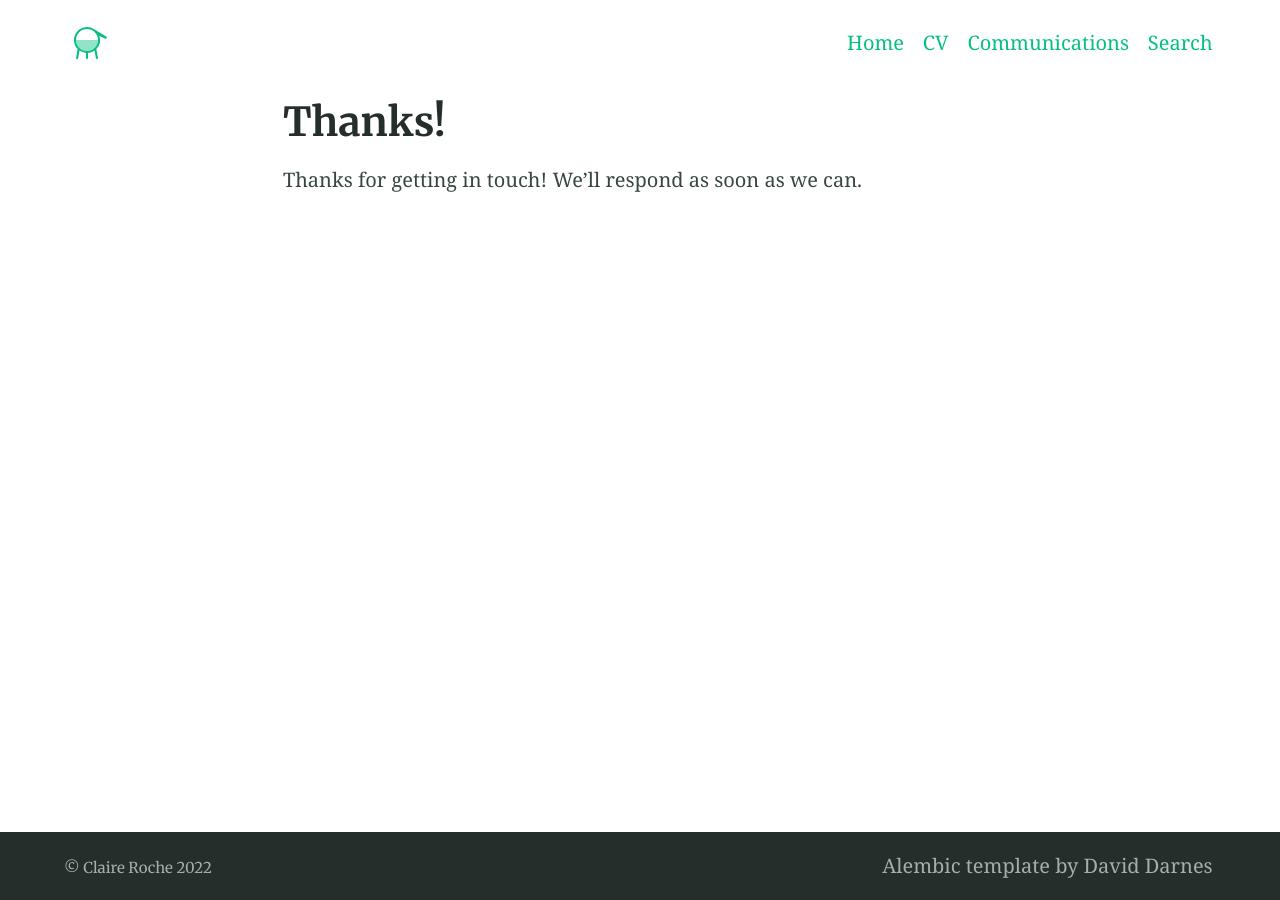
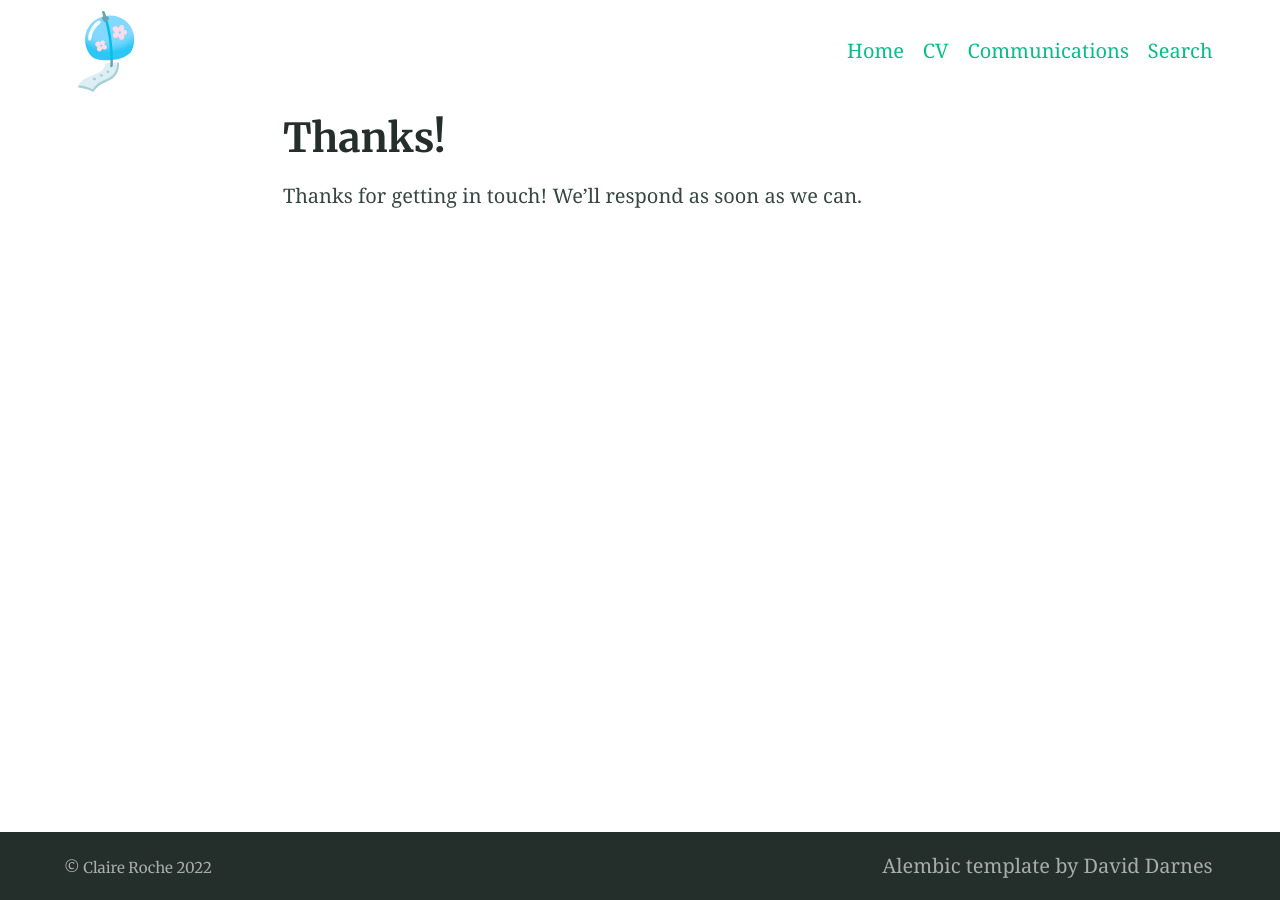
Before and after one commit to claireroche/claireroche.github.io, a Jekyll site: the page built from thanks.md, in a window 1280 px wide. Built offline with Jekyll 4.4.1, drawn with Linux system fonts in a browser that asks for light colours; a style sheet for code colours, icons or effects is not loaded.

Commit message:
test change site logo

```diff
--- a/_config.yml
+++ b/_config.yml
@@ -95,7 +95,7 @@ defaults:
 encoding: utf-8				# Make sure the encoding is right
 lang: en-GB 		  	        # Set the site language
 title: "Claire Roche" 		        # Site name or title, also used in jekyll-seo-tag
-logo: "/assets/logos/logo.svg" 	        # Site logo, also used in jekyll-seo-tag
+logo: "/images/wind-chime-svgrepo-com.svg" 	        # Site logo, also used in jekyll-seo-tag
 description: "Ph.D student in Computer Science and Applied Mathematics at CEA, working on generation of 3d hexahedral mesh for atmospheric re-entry." # Site description and default description, also used in jekyll-seo-tag
 url: "https://claireroche.github.io/" 	        # Site url, also used in jekyll-seo-tag
 baseurl: ""
```
Also changed, not shown: images/wind-chime-svgrepo-com.svg (added).
